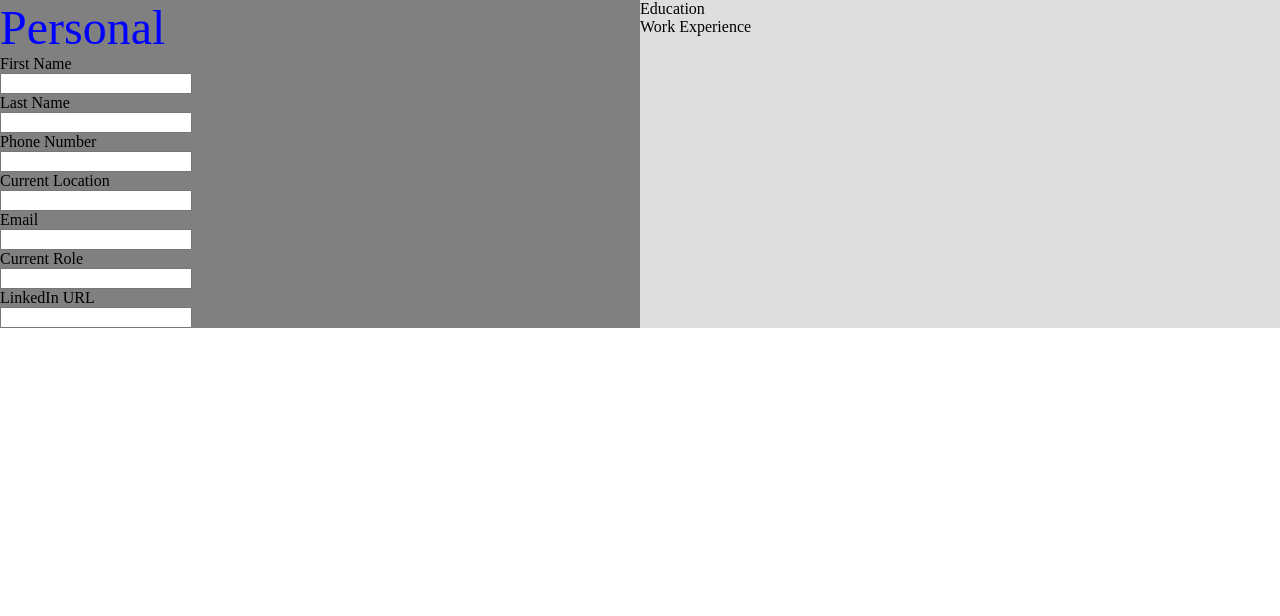
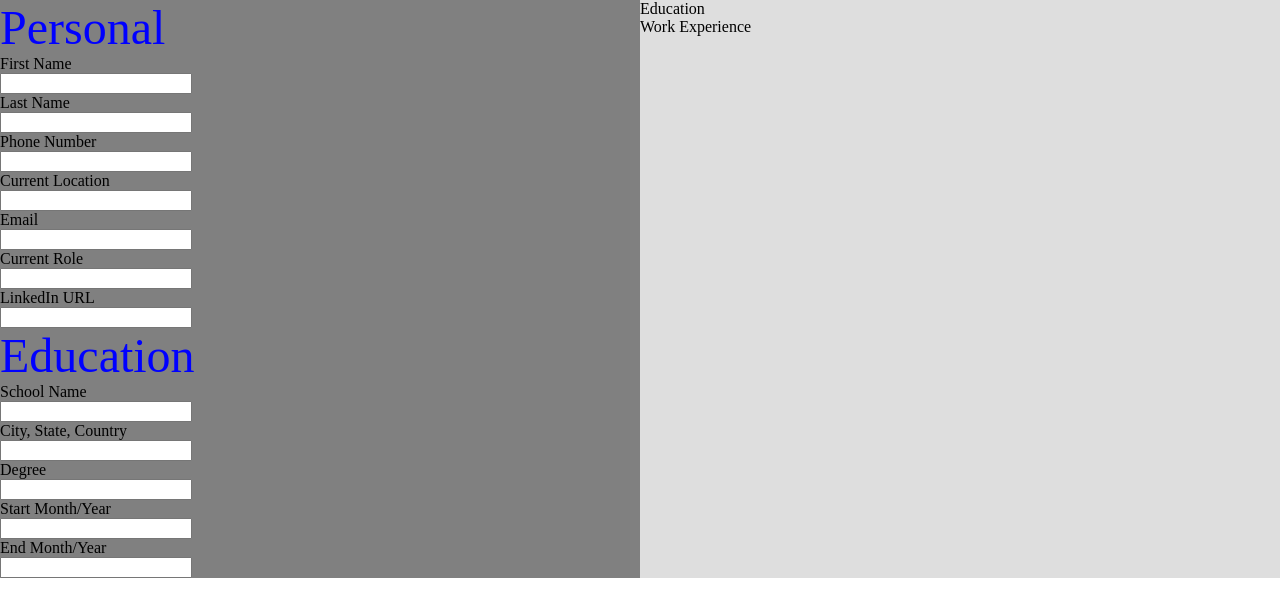
Before and after one commit to kuneus/cv-generator, a React (Vite) app: page / in a window 1280 px wide. Shown: the top 616 px of the page. Built offline with nearby package versions, Linux system fonts and the light colour scheme.

Commit message:
Create initial components for handling education details

```diff
--- a/src/App.jsx
+++ b/src/App.jsx
@@ -41,6 +41,27 @@ function App() {
     setLinkedIn(e.target.value);
   }
 
+  const [schoolName, setSchoolName] = useState("");
+  function handleSchoolNameChange(e) {
+    setSchoolName(e.target.value);
+  }
+  const [schoolLocation, setSchoolLocation] = useState("");
+  function handleSchoolLocationChange(e) {
+    setSchoolLocation(e.target.value);
+  }
+  const [degree, setDegree] = useState("");
+  function handleDegreeChange(e) {
+    setDegree(e.target.value);
+  }
+  const [schoolStart, setSchoolStart] = useState("");
+  function handleSchoolStartChange(e) {
+    setSchoolStart(e.target.value);
+  }
+  const [schoolEnd, setSchoolEnd] = useState("");
+  function handleSchoolEndChange(e) {
+    setSchoolEnd(e.target.value);
+  }
+
   return (
     <div className="main-container">
       <EditSection
@@ -58,6 +79,16 @@ function App() {
         handleRoleChange={handleRoleChange}
         linkedIn={linkedIn}
         handleLinkedInChange={handleLinkedInChange}
+        schoolName={schoolName}
+        handleSchoolNameChange={handleSchoolNameChange}
+        schoolLocation={schoolLocation}
+        handleSchoolLocationChange={handleSchoolLocationChange}
+        degree={degree}
+        handleDegreeChange={handleDegreeChange}
+        schoolStart={schoolStart}
+        handleSchoolStartChange={handleSchoolStartChange}
+        schoolEnd={schoolEnd}
+        handleSchoolEndChange={handleSchoolEndChange}
       />
       <PreviewSection
         fullName={fullName}
@@ -66,6 +97,11 @@ function App() {
         previewLocation={location}
         previewRole={role}
         previewLinkedIn={linkedIn}
+        previewSchoolName={schoolName}
+        previewSchoolLocation={schoolLocation}
+        previewDegree={degree}
+        previewSchoolStart={schoolStart}
+        previewSchoolEnd={schoolEnd}
       />
     </div>
   );
--- /dev/null
+++ b/src/components/all-inputs/inputEditEducation.jsx
@@ -0,0 +1,54 @@
+import InputField from "./inputField";
+
+export default function InputEditEducation({
+  schoolName,
+  handleSchoolNameChange,
+  schoolLocation,
+  handleSchoolLocationChange,
+  degree,
+  handleDegreeChange,
+  schoolStart,
+  handleSchoolStartChange,
+  schoolEnd,
+  handleSchoolEndChange,
+}) {
+  return (
+    <>
+      <div className="card">
+        <h1 className="card-title">Education</h1>
+        <ul>
+          <InputField
+            id="school-name-input"
+            value={schoolName}
+            onChange={handleSchoolNameChange}
+            label="School Name"
+          />
+          <InputField
+            id="school-location-input"
+            value={schoolLocation}
+            onChange={handleSchoolLocationChange}
+            label="City, State, Country"
+          />
+          <InputField
+            id="school-degree-input"
+            value={degree}
+            onChange={handleDegreeChange}
+            label="Degree"
+          />
+          <InputField
+            id="school-start-input"
+            value={schoolStart}
+            onChange={handleSchoolStartChange}
+            label="Start Month/Year"
+          />
+          <InputField
+            id="school-end-input"
+            value={schoolEnd}
+            onChange={handleSchoolEndChange}
+            label="End Month/Year"
+          />
+        </ul>
+      </div>
+    </>
+  );
+}
--- a/src/components/editSection.jsx
+++ b/src/components/editSection.jsx
@@ -1,17 +1,7 @@
 import "../styles/editSection.css";
 import InputEditPersonal from "./all-inputs/inputEditPersonal";
+import InputEditEducation from "./all-inputs/inputEditEducation";
 
-const educationInputs = [
-  { id: "school-name-input", label: "Name of School", type: "text" },
-  {
-    id: "school-location-input",
-    label: "City, State, Country",
-    type: "text",
-  },
-  { id: "school-degree-input", label: "Degree", type: "text" },
-  { id: "school-start-input", label: "Start Month/Year", type: "text" },
-  { id: "school-end-input", label: "End Month/Year", type: "text" },
-];
 const workInputs = [
   { id: "work-name-input", label: "Company", type: "text" },
   {
@@ -39,6 +29,16 @@ export default function EditSection({
   handleRoleChange,
   linkedIn,
   handleLinkedInChange,
+  schoolName,
+  handleSchoolNameChange,
+  schoolLocation,
+  handleSchoolLocationChange,
+  degree,
+  handleDegreeChange,
+  schoolStart,
+  handleSchoolStartChange,
+  schoolEnd,
+  handleSchoolEndChange,
 }) {
   return (
     <>
@@ -59,6 +59,18 @@ export default function EditSection({
           linkedIn={linkedIn}
           handleLinkedInChange={handleLinkedInChange}
         />
+        <InputEditEducation
+          schoolName={schoolName}
+          handleSchoolNameChange={handleSchoolNameChange}
+          schoolLocation={schoolLocation}
+          handleSchoolLocationChange={handleSchoolLocationChange}
+          degree={degree}
+          handleDegreeChange={handleDegreeChange}
+          schoolStart={schoolStart}
+          handleSchoolStartChange={handleSchoolStartChange}
+          schoolEnd={schoolEnd}
+          handleSchoolEndChange={handleSchoolEndChange}
+        />
       </div>
     </>
   );
--- a/src/components/previewSection.jsx
+++ b/src/components/previewSection.jsx
@@ -22,10 +22,21 @@ function PreviewPersonalInfo({
 
 // load array of educational experiences
 
-function PreviewEducation() {
+function PreviewEducation({
+  previewSchoolName,
+  previewSchoolLocation,
+  previewDegree,
+  previewSchoolStart,
+  previewSchoolEnd,
+}) {
   return (
     <div className="preview-education">
       <h1>Education</h1>
+      <div>{previewSchoolName}</div>
+      <div>{previewSchoolLocation}</div>
+      <div>{previewDegree}</div>
+      <div>{previewSchoolStart}</div>
+      <div>{previewSchoolEnd}</div>
     </div>
   );
 }
@@ -47,6 +58,11 @@ export default function PreviewSection({
   previewLocation,
   previewRole,
   previewLinkedIn,
+  previewSchoolName,
+  previewSchoolLocation,
+  previewDegree,
+  previewSchoolStart,
+  previewSchoolEnd,
 }) {
   return (
     <div className="preview-section">
@@ -58,7 +74,13 @@ export default function PreviewSection({
         previewRole={previewRole}
         previewLinkedIn={previewLinkedIn}
       />
-      <PreviewEducation />
+      <PreviewEducation
+        previewSchoolName={previewSchoolName}
+        previewSchoolLocation={previewSchoolLocation}
+        previewDegree={previewDegree}
+        previewSchoolStart={previewSchoolStart}
+        previewSchoolEnd={previewSchoolEnd}
+      />
       <PreviewWork />
     </div>
   );
```
